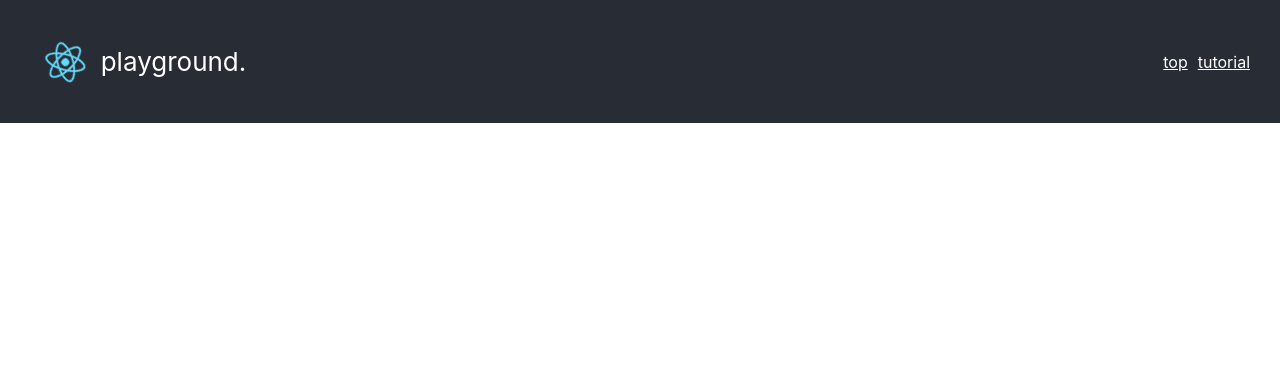
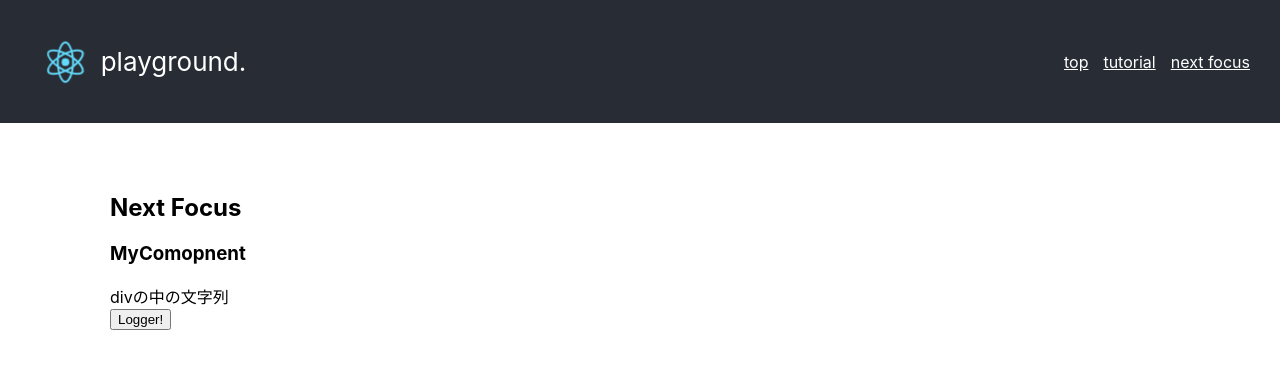
Before and after one commit to neripark/react-typescript-playground, a React app: page /nextfocus in a window 1280 px wide. Shown: the top 368 px of the page. Built offline with nearby package versions, Linux system fonts and the light colour scheme.

Commit message:
create ref tutorial

```diff
--- a/src/App.css
+++ b/src/App.css
@@ -41,7 +41,7 @@ li {
   font-size: 16px;
 }
 .Nav-item:not(:first-of-type) {
-  margin-left: 10px;
+  margin-left: 15px;
 }
 .Nav-item-link {
   color: white;
--- a/src/App.tsx
+++ b/src/App.tsx
@@ -4,6 +4,7 @@ import "./App.css";
 import Navigation from "./components/Navigation";
 import { BrowserRouter as Router, Switch, Route } from "react-router-dom";
 import Tutorial from "./pages/Tutorial";
+import NextFocus from "./pages/NextFocus";
 
 const App: React.FC = () => {
   return (
@@ -19,6 +20,7 @@ const App: React.FC = () => {
         <main className="Main">
           <Switch>
             <Route path="/tutorial" component={Tutorial} />
+            <Route path="/nextfocus" component={NextFocus} />
           </Switch>
         </main>
       </Router>
--- a/src/components/Navigation.tsx
+++ b/src/components/Navigation.tsx
@@ -15,6 +15,11 @@ const Navigation: React.FC = () => {
             tutorial
           </Link>
         </li>
+        <li className="Nav-item">
+          <Link to="/nextfocus" className="Nav-item-link">
+            next focus
+          </Link>
+        </li>
       </ul>
     </nav>
   );
--- /dev/null
+++ b/src/pages/NextFocus.tsx
@@ -0,0 +1,49 @@
+import * as React from "react";
+import { RouteComponentProps } from "react-router-dom";
+
+type PageProps = {} & RouteComponentProps<{}>;
+
+const NextFocus: React.FC<PageProps> = () => {
+  return (
+    <section>
+      <h1>Next Focus</h1>
+      <MyComponent />
+    </section>
+  );
+};
+
+
+// https://ja.reactjs.org/docs/refs-and-the-dom.html
+// クラスコンポーネントを使ってrefを学習する
+interface Props1 {};
+interface State1 {
+  myRef: React.RefObject<HTMLDivElement>;
+};
+
+class MyComponent extends React.Component<Props1, State1> {
+  constructor(props: Props1){
+    super(props);
+    this.state = {
+      myRef: React.createRef<HTMLDivElement>()
+    }
+  }
+
+  private Logger() {
+    // Node = DOMのNode。 document.createElement() 等で得られる。
+    console.log(this.state.myRef!.current?.firstChild);
+  }
+
+  render() {
+    return (
+      <>
+        <h3>MyComopnent</h3>
+        <div ref={this.state.myRef}>
+          divの中の文字列
+        </div>
+        <button onClick={() => this.Logger()}>Logger!</button>
+      </>
+    )
+  }
+}
+
+export default NextFocus;
```
